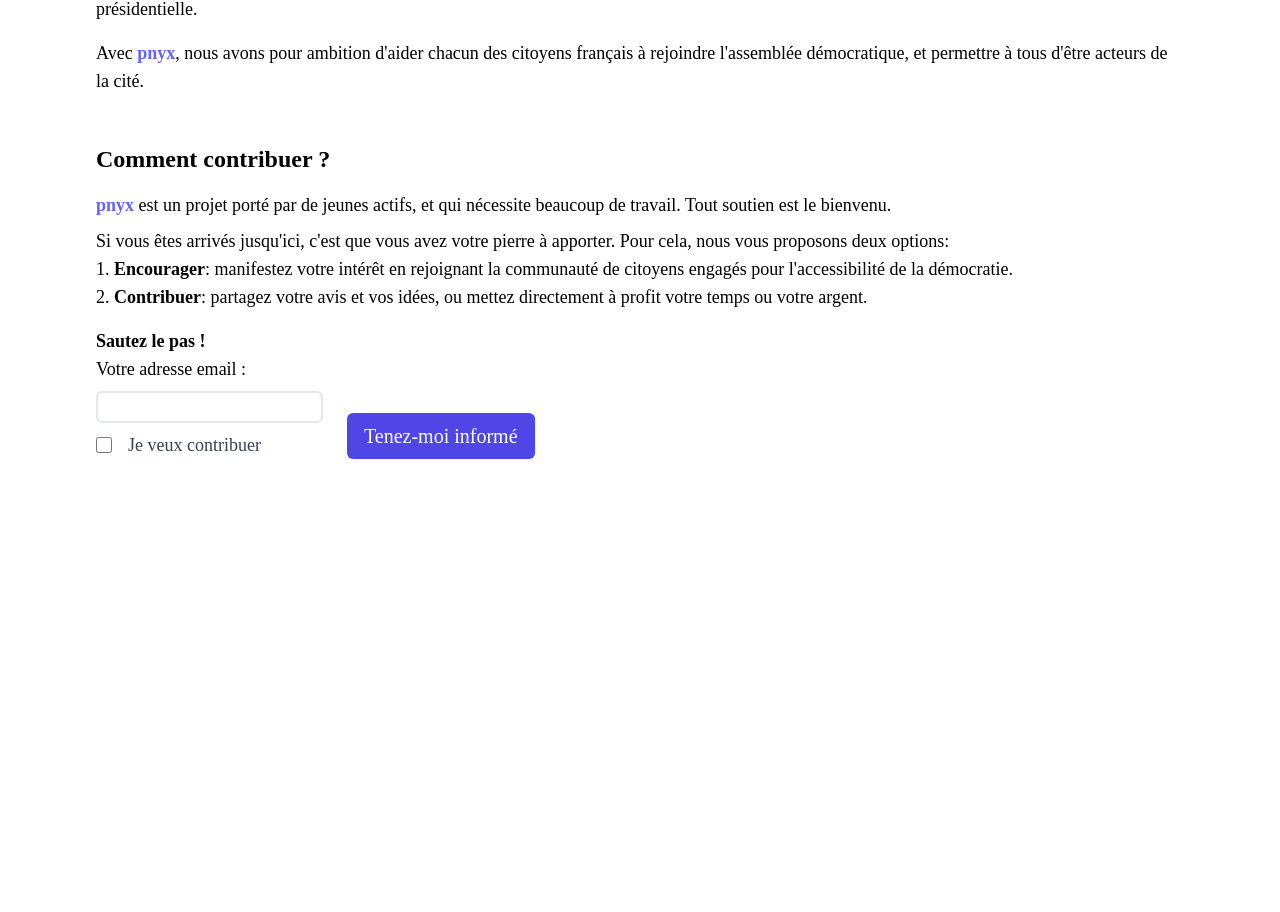
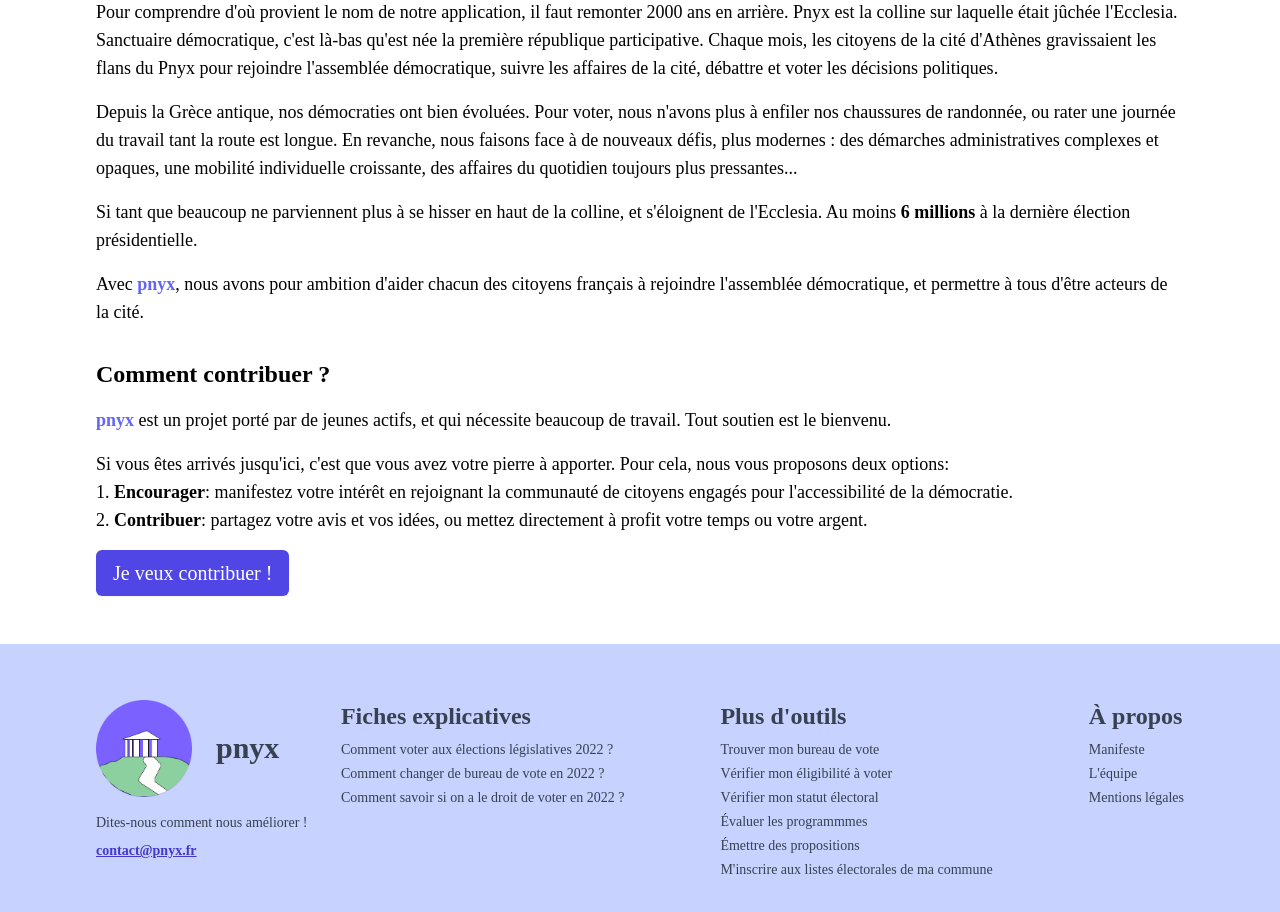
Before and after one commit to YanisDuflos/pnyx-web, a React (Create React App) app: page /manifeste in a window 1280 px wide. Shown: the part 720-1632 px from the top of the page. Before the commit the page ends 1227 px from the top, so only its background shows below. Built offline with nearby package versions, Linux system fonts and the light colour scheme.

Commit message:
added 2 articles for SEO

```diff
--- a/src/App.js
+++ b/src/App.js
@@ -1,7 +1,7 @@
 
 import './App.css';
-// import NavigationBar from './pages/NavigationBar';
-// import Footer from './pages/Footer';
+import NavigationBar from './pages/NavigationBar';
+import Footer from './pages/Footer';
 import { Outlet } from 'react-router-dom';
 import { ToastContainer } from 'react-toast'
 // import CookieConsent from 'react-cookie-consent'
@@ -15,8 +15,7 @@ function App() {
     <div className="App font-body h-screen">
       <header className="App-header">
         {process.env.NODE_ENV === "development" ? <small className='w-full bg-slate-700 text-white'>You are running this application in <b>{process.env.NODE_ENV}</b> mode.</small> : <></>}
-        {/* <NavigationBar /> */}
-        {/* <Footer /> */}
+        <NavigationBar />
         <ToastContainer delay="6000" position="bottom-right" />
         <Outlet />
         {/* <CookieConsent
@@ -35,6 +34,8 @@ function App() {
       {/* <div className="App-body">
         <Outlet />
       </div> */}
+              <Footer />
+
     </div>
   );
 }
--- a/src/index.js
+++ b/src/index.js
@@ -16,25 +16,39 @@ import Article from './pages/articles/Article';
 import VerifyNationality from './pages/eligibilityCheckV2/VerifyNationality';
 import VerifyAge from './pages/eligibilityCheckV2/VerifyAge';
 import VerifyVotingRights from './pages/eligibilityCheckV2/VerifyVotingRights';
+import ArticleBureau2022 from './pages/articles/ArticleBureau2022';
+import ArticleEligibilite2022 from './pages/articles/ArticleEligibilite2022';
 
 ReactDOM.render(
   <React.StrictMode>
     <BrowserRouter>
       <Routes>
         <Route path="/" element={<App />}>
-          <Route index element={<Landing />}/>
+          <Route index element={<Landing />} />
+          {/* Blog */}
+          <Route path="comment-voter-elections-legislatives-2022" element={<Article />} />
+          <Route path="comment-changer-bureau-vote-2022" element={<ArticleBureau2022 />} />
+          <Route path="comment-savoir-si-droit-vote-2022" element={<ArticleEligibilite2022 />} />
+          {/* Plus d'outils */}
           {/* <Route path="verifier-inscription-listes" element={<VerifyRegistration />} /> */}
           <Route path="verifier-eligibilite-inscription/*" element={<WorkInProgress />} />
           {/* <Route path="preparer-dossier-inscription" element={<PrepareRegistration />} /> */}
           <Route path="verifier-inscription-listes" element={<WorkInProgress />} />
           {/* <Route path="verifier-eligibilite-inscription/*" element={<WorkInProgress />} /> */}
-          <Route path="preparer-dossier-inscription" element={<WorkInProgress />} />
-          <Route path="comment-voter-elections-legislatives-2022" element={<Article />} />
+          <Route path="constituer-dossier-inscription" element={<WorkInProgress />} />
+          <Route path="trouver-bureau-vote" element={<WorkInProgress />} />
+          <Route path="evaluer-programmes" element={<WorkInProgress />} />
+          <Route path="emettre-propositions" element={<WorkInProgress />} />
+          {/* À Propos */}
+          <Route path="manifeste" element={<Manifesto />} />
+          <Route path="equipe" element={<WorkInProgress />} />
+          <Route path="mentions-legales" element={<WorkInProgress />} />
+          {/* Tests */}
           <Route path="v2" element={<VerifyNationality />} />
           <Route path="v2/verifyVotingRights" element={<VerifyVotingRights />} />
           <Route path="v2/verifyage" element={<VerifyAge />} />
-          <Route path="manifeste" element={<Manifesto />} />
           <Route path="landing-jeunes" element={<LandingBadlyRegisteredYouth />} />
+          <Route path="*" element={<WorkInProgress />} />
         </Route>
       </Routes>
     </BrowserRouter>
--- a/src/pages/Footer.js
+++ b/src/pages/Footer.js
@@ -34,25 +34,27 @@ function Footer() {
                     <h2 className='font-bold text-2xl'>Fiches explicatives</h2>
                     <ul className='space-y-1'>
                         <li><Link to="/comment-voter-elections-legislatives-2022" className='hover:text-indigo-500'>Comment voter aux élections législatives 2022 ?</Link></li>
-                        <li><Link to="/verifier-eligibilite-inscription" className='hover:text-indigo-500'>Comment changer de bureau de vote en 2022 ?</Link></li>
-                        <li><Link to="/verifier-eligibilite-inscription" className='hover:text-indigo-500'>Comment savoir si on a le droit de voter en 2022 ?</Link></li>
+                        <li><Link to="/comment-changer-bureau-vote-2022" className='hover:text-indigo-500'>Comment changer de bureau de vote en 2022 ?</Link></li>
+                        <li><Link to="/comment-savoir-si-vote-2022" className='hover:text-indigo-500'>Comment savoir si on a le droit de voter en 2022 ?</Link></li>
                     </ul>
                 </div>
                 <div className='flex flex-col space-y-2'>
                     <h2 className='font-bold text-2xl'>Plus d'outils</h2>
                     <ul className='space-y-1'>
-                        <li><Link to="/verifier-eligibilite-inscription" className='hover:text-indigo-500'>Trouver mon bureau de vote</Link></li>
-                        <li><Link to="/verifier-eligibilite-inscription" className='hover:text-indigo-500'>Vérifier mon éligibilité électorale</Link></li>
-                        <li><Link to="/verifier-eligibilite-inscription" className='hover:text-indigo-500'>Évaluer les programmmes</Link></li>
-                        <li><Link to="/verifier-eligibilite-inscription" className='hover:text-indigo-500'>Émettre des propositions</Link></li>
+                        <li><Link to="/trouver-bureau-vote" className='hover:text-indigo-500'>Trouver mon bureau de vote</Link></li>
+                        <li><Link to="/verifier-eligibilite-inscription" className='hover:text-indigo-500'>Vérifier mon éligibilité à voter</Link></li>
+                        <li><Link to="/verifier-inscription-listes" className='hover:text-indigo-500'>Vérifier mon statut électoral</Link></li>
+                        <li><Link to="/evaluer-programmes" className='hover:text-indigo-500'>Évaluer les programmmes</Link></li>
+                        <li><Link to="/emettre-propositions" className='hover:text-indigo-500'>Émettre des propositions</Link></li>
+                        <li><Link to="/constituer-dossier-inscription" className='hover:text-indigo-500'>M'inscrire aux listes électorales de ma commune</Link></li>
                     </ul>
                 </div>
                 <div className='flex flex-col space-y-2'>
                     <h2 className='font-bold text-2xl'>À propos</h2>
                     <ul className='space-y-1'>
                         <li><Link to="/manifeste" className='hover:text-indigo-500'>Manifeste</Link></li>
-                        <li><Link to="/verifier-eligibilite-inscription" className='hover:text-indigo-500'>L'équipe</Link></li>
-                        <li><Link to="/verifier-eligibilite-inscription" className='hover:text-indigo-500'>Mentions légales</Link></li>
+                        <li><Link to="/equipe" className='hover:text-indigo-500'>L'équipe</Link></li>
+                        <li><Link to="/mentions-legales" className='hover:text-indigo-500'>Mentions légales</Link></li>
                     </ul>
                 </div>
             </div>
--- a/src/pages/Manifesto.js
+++ b/src/pages/Manifesto.js
@@ -1,29 +1,31 @@
-import axios from 'axios';
-import { useState } from 'react';
-import { toast } from 'react-toast'
+// import axios from 'axios';
+// import { useState } from 'react';
+// import { toast } from 'react-toast'
 
 function Manifesto() {
-    const [email, setEmail] = useState('')
-    const [willContribute, setWillContribute] = useState(false)
+    // const [email, setEmail] = useState('')
+    // const [willContribute, setWillContribute] = useState(false)
 
-    const subscribe = async (e) => {
-        e.preventDefault()
-        // const response = await axios.post('http://localhost:3001/subscribe', { email: email })
-        const response = await axios.post(process.env.REACT_APP_FIREBASE_FIRESTORE_URL + 'subscribe', { email: email })
+    // const subscribe = async (e) => {
+    //     e.preventDefault()
+    //     // const response = await axios.post('http://localhost:3001/subscribe', { email: email })
+    //     const response = await axios.post(process.env.REACT_APP_FIREBASE_FIRESTORE_URL + 'subscribe', { email: email })
 
-        if (response && response.status === 200) {
-            toast.success('On a bien reçu votre adresse ! Merci et à très vite.')
-            console.log("success", response)
-        } else {
-            toast.error('Malheureusement nous n\'avons pas réussi à sauvegarder votre adresse. \n Réessayez pour voir ?')
-            console.log("error")
-        }
-    }
+    //     if (response && response.status === 200) {
+    //         toast.success('On a bien reçu votre adresse ! Merci et à très vite.')
+    //         console.log("success", response)
+    //     } else {
+    //         toast.error('Malheureusement nous n\'avons pas réussi à sauvegarder votre adresse. \n Réessayez pour voir ?')
+    //         console.log("error")
+    //     }
+    // }
 
     return (
         <div className="bg-white text-black text-left text-lg p-6 lg:px-24 lg:py-12">
             <div className='flex flex-col space-y-6'>
                 <div>
+                    <h1 className='font-bold text-4xl py-4'>Manifeste</h1>
+                    <p className='py-2'>Quelques mots pour exposer notre vision et l'objectif du projet.</p>
                     <h2 className='font-bold text-2xl py-4'>C'est quoi <span className="font-extrabold text-indigo-500">pnyx</span> ?</h2>
                     <p className='py-2'>
                         <span className="font-extrabold text-indigo-500">pnyx</span> est un service conçu pour faciliter l'accès au vote des citoyens français.
@@ -61,8 +63,8 @@ function Manifesto() {
                 </div>
             </div>
 
-            <div className='mt-6'>
-                <h2 className='font-bold text-2xl py-4'>Comment contribuer ?</h2>
+            <div className='mt-6 flex flex-col space-y-4'>
+                <h2 className='font-bold text-2xl'>Comment contribuer ?</h2>
                 <p><span className="font-extrabold text-indigo-500">pnyx</span> est un projet porté par de jeunes actifs, et qui nécessite beaucoup de travail. Tout soutien est le bienvenu.</p>
                 <div className="mt-2">Si vous êtes arrivés jusqu'ici, c'est que vous avez votre pierre à apporter. Pour cela, nous vous proposons deux options:
                     <ol className='list-decimal list-inside'>
@@ -70,7 +72,7 @@ function Manifesto() {
                         <li><span className='font-bold'>Contribuer</span>: partagez votre avis et vos idées, ou mettez directement à profit votre temps ou votre argent.</li>
                     </ol>
                 </div>
-                <form className="flex flex-col mt-4" onSubmit={subscribe}>
+                {/* <form className="flex flex-col mt-4" onSubmit={subscribe}>
                     <h3 className='font-bold'>Sautez le pas !</h3>
 
                     <div className='flex flex-row space-x-6'>
@@ -111,9 +113,18 @@ function Manifesto() {
                         >
                             Tenez-moi informé
                         </button>
+
+
                     </div>
-                </form>
+                </form> */}
+                <a target="_blank" rel="noreferrer" href="https://docs.google.com/forms/d/e/1FAIpQLSebaipUtHF6Sd8c2xjtKDfufKkb-wKqrKj1LEm6nWq6DsC8tw/viewform?usp=sf_link"
+                    className="flex self-start justify-center py-2 px-4 border border-transparent shadow-sm text-base lg:text-xl font-medium rounded-md
+                        text-white bg-indigo-600 hover:bg-indigo-700 focus:outline-none focus:ring-2 focus:ring-offset-2 focus:ring-indigo-500">
+                    Je veux contribuer !
+                </a>
+
             </div>
+
         </div >
     )
 }
--- a/src/pages/NavigationBar.js
+++ b/src/pages/NavigationBar.js
@@ -9,7 +9,7 @@ function NavigationBar() {
     lg:text-left lg:flex-row lg:space-x-72 lg:px-24 lg:py-6">
       <div className='flex flex-row space-x-12 lg:space-x-0'>
         {/* TODO: Burger */}
-        <img className="w-12 lg:hidden" src={Logo} alt="L'icône du menu." />
+        {/* <img className="w-12 lg:hidden" src={Logo} alt="L'icône du menu." /> */}
         <Link to="/" className="flex flex-row space-x-4 items-center hover:text-indigo-500">
           <img className="w-12 lg:w-16" src={Logo} alt="Le logo pnyx." />
           <div className='text-2xl font-extrabold' >pnyx</div>
```
